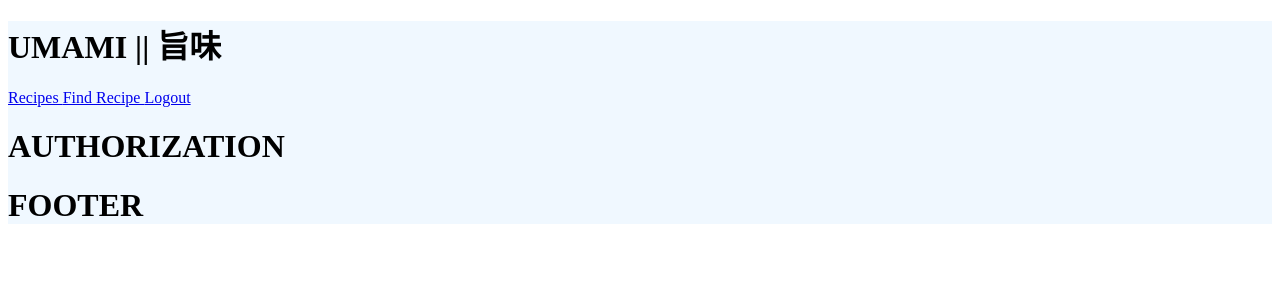
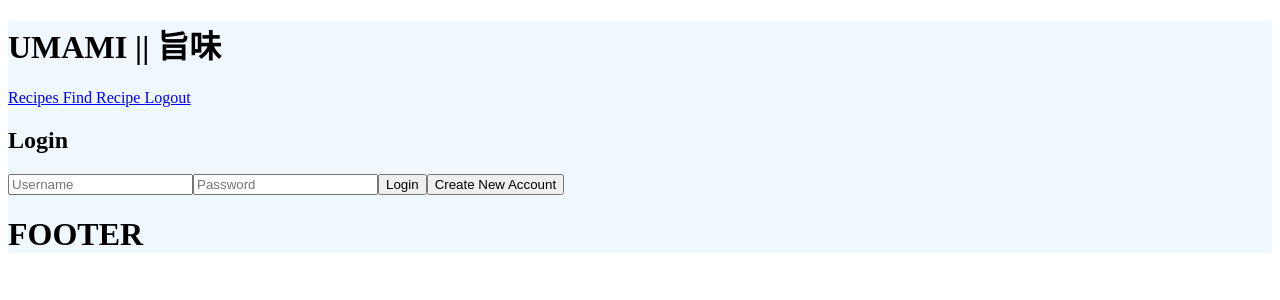
Before and after one commit to christian-gerard/umami, a React (Create React App) app in the folder client/: page / in a window 1280 px wide. Shown: the top 300 px of the page. Built offline with nearby package versions, Linux system fonts and the light colour scheme.

Commit message:
LOGIN/SIGNUP

```diff
--- a/client/src/components/Auth.js
+++ b/client/src/components/Auth.js
@@ -1,9 +1,154 @@
+import { useContext, useState } from 'react'
+import { useNavigate } from 'react-router-dom'
+import toast from 'react-hot-toast'
+import * as Yup from 'yup'
+import { object, string } from 'yup'
+import { Formik, Form, Field, useFormik } from 'formik'
 
+
+// Signup
+const signupSchema = object({
+	username: string()
+		.min(3, 'Username must be at least 3 characters long.')
+		.max(20, 'Username must be 20 characters or less.')
+		.required('Username is required.'),
+
+	// password_hash: string()
+	// 	.min(8, 'Password must be at least 8 characters long.')
+	// 	.matches(/[a-zA-Z0-9]/, 'Password should contain letters and numbers.')
+	// 	.minLowercase(1, 'Password must contain at least 1 lowercase letter.')
+	// 	.minUppercase(1, 'Password must contain at least 1 uppercase letter.')
+	// 	.minNumbers(1, 'Password must contain at least 1 number.')
+	// 	.minSymbols(1, 'Password must contain at least 1 special character.')
+	// 	.required('Password is required.'),
+
+	confirmPassword: string()
+		.oneOf([Yup.ref('password_hash'), null], 'Passwords must match.')
+		.required('Confirm Password is required.')
+})
+
+// Login
+const loginSchema = object({
+	username: string().required('Username is required.'),
+	// Add additional password requirements
+	password_hash: string()
+		.min(8, 'Password must be at least 8 characters long.')
+		.matches(
+			/[a-zA-Z0-9]/,
+			'Password can only contain letters and numbers.'
+		)
+		.required('Password is required.')
+})
+
+const initialValues = {
+	username: '',
+	password_hash: '',
+	confirmPassword: ''
+}
 
 function Auth() {
 
+	const [isLogin, setIsLogin] = useState(true)
+	const navigate = useNavigate()
+
+	const requestUrl = isLogin ? '/login' : '/signup'
+
+
+	const formik = useFormik({
+		initialValues,
+		validationSchema: isLogin ? loginSchema : signupSchema,
+		onSubmit: (formData) => {
+			// console.log(formData)
+			fetch(requestUrl, {
+				method: 'POST',
+				headers: {
+					'Content-Type': 'application/json'
+				},
+				body: JSON.stringify(formData)
+			}).then((res) => {
+				if (res.ok) {
+					res.json()
+						.then((userData) => {
+
+						})
+						.then(() => {
+							isLogin ? navigate('/view') : navigate('/new')
+							toast.success('Logged in')
+						})
+					// console.log(user)
+				} else if (res.status === 422) {
+					toast.error('Invalid Login')
+				} else {
+					return res
+						.json()
+						.then((errorObj) => toast.error(errorObj.Error))}
+			})
+		}
+	})
+
     return (
-        <h1>AUTHORIZATION</h1>
+        <div className='auth'>
+			<h2>{isLogin ? 'Login':'Sign Up'}</h2>
+			<Formik onSubmit={formik.handleSubmit}>
+				<Form className='form' onSubmit={formik.handleSubmit}>
+					<Field
+						type='text'
+						name='username'
+						placeholder='Username'
+						onChange={formik.handleChange}
+						onBlur={formik.handleBlur}
+						value={formik.values.username}
+						className='input'
+						autoComplete='username'
+					/>
+					{formik.errors.username && formik.touched.username && (
+						<div className='error-message show'>
+							{formik.errors.username}
+						</div>
+					)}
+					<Field
+						type='password'
+						name='_password_hash'
+						placeholder='Password'
+						onChange={formik.handleChange}
+						onBlur={formik.handleBlur}
+						value={formik.values._password_hash}
+						className='input'
+						autoComplete='current-password'
+					/>
+					{formik.errors._password_hash &&
+						formik.touched._password_hash && (
+							<div className='error-message show'>
+								{formik.errors._password_hash}
+							</div>
+						)}
+					{!isLogin && (
+						<>
+							<Field
+								type='password'
+								name='confirmPassword'
+								placeholder='Confirm Password'
+								onChange={formik.handleChange}
+								onBlur={formik.handleBlur}
+								value={formik.values.confirmPassword}
+								className='input'
+							/>
+							{formik.errors.confirmPassword &&
+								formik.touched.confirmPassword && (
+									<div className='error-message show'>
+										{formik.errors.confirmPassword}
+									</div>
+								)}
+						</>
+					)}
+					<input type='submit' className='submit' value={isLogin ? 'Login' : 'Sign up'} />
+					{isLogin ?
+					<button type='button' className='change-form' >Create New Account</button>
+					: ''
+					}
+				</Form>
+			</Formik>
+		</div>
 
     )
 
```
